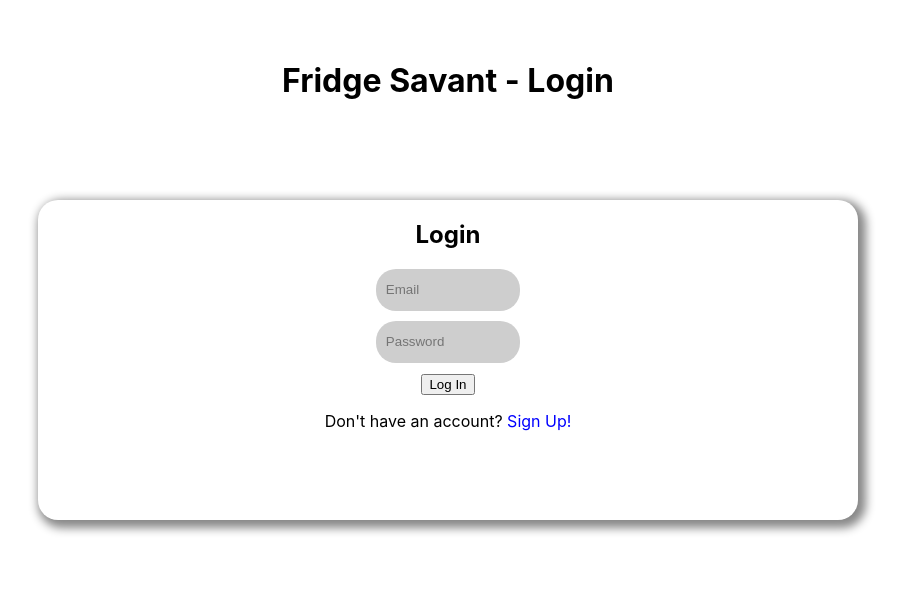
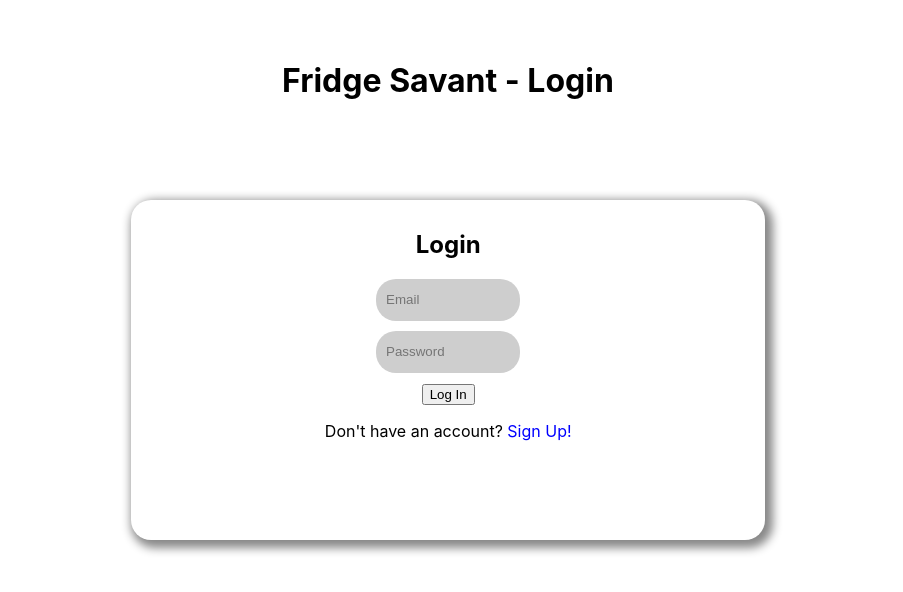
Before and after one commit to fwill22/fridge-savant-client, a React (Create React App) app: page /login in a window 1280 px wide. Shown: the top 592 px of the page, without its empty margins (192-1095 px from the left). Built offline with nearby package versions, Linux system fonts and the light colour scheme.

Commit message:
added animation and centered log in and sign up cards

```diff
--- a/src/components/loginForm/index.css
+++ b/src/components/loginForm/index.css
@@ -1,15 +1,15 @@
 .loginForm {
   border-style: none;
-  width: 80%;
-  height: 80%;
+  width: 100%;
+  height: 100%;
   min-width: 300px;
   min-height: 300px;
   position: relative;
   place-items: center;
-  left: 10%;
   background-color: white;
   border-radius: 20px;
   box-shadow: 4px 4px 10px 4px #888888;
+  padding: 10px;
 }
 
 .loginTitle {
--- a/src/components/loginForm/index.js
+++ b/src/components/loginForm/index.js
@@ -23,7 +23,7 @@ const LoginForm = ({ handleSignUpClick }) => {
 
 
   return (
-    <div className='loginForm login-form'>
+    <div className='loginForm'>
       <h2 className='loginTitle'>Login</h2>
       <form onSubmit={handleSubmitClick}>
         <input type="email"
--- a/src/components/signUpForm/index.css
+++ b/src/components/signUpForm/index.css
@@ -0,0 +1,12 @@
+.signUpForm {
+  border-style: none;
+  width: 100%;
+  height: 100%;
+  min-width: 300px;
+  min-height: 300px;
+  position: relative;
+  place-items: center;
+  background-color: white;
+  border-radius: 20px;
+  box-shadow: 4px 4px 10px 4px #888888;
+}
--- a/src/components/signUpForm/index.js
+++ b/src/components/signUpForm/index.js
@@ -53,7 +53,7 @@ const SignUpForm = () => {
   }
 
   return (
-    <div className='logInForm'>
+    <div className='signUpForm'>
       <form onSubmit={handleSubmitClick}>
         <input type="email"
               className="form-input"
--- a/src/webpages/login.css
+++ b/src/webpages/login.css
@@ -16,6 +16,34 @@
   grid-area: header;
 }
 
-.login-form {
+.form-wrapper {
   grid-area: formArea;
+  position:relative;
+  width: 60%;
+  height: 80%;
+  min-width: 300px;
+  min-height: 300px;
+  margin:auto;
 }
+
+.front,.back{
+  width: 100%;
+  height: 100%;
+  backface-visibility: hidden;
+  position: absolute;
+  transition: transform .6s linear;
+  justify-items: center;
+}
+.front {
+  transform: perspective(600px) rotateY(0deg);
+}
+.back{
+   transform: perspective(600px) rotateY(-180deg);
+}
+
+.card.rotated > .front{
+  transform: perspective(600px) rotateY(180deg);
+}
+.card.rotated > .back{
+  transform: perspective(600px) rotateY(0deg);
+}
--- a/src/webpages/login.js
+++ b/src/webpages/login.js
@@ -4,6 +4,10 @@ import SignUpForm from '../components/signUpForm'
 import './login.css'
 
 const Login = () => {
+
+  const [isRotated, setIsRotated] = React.useState(false);
+
+  const onRotate = () => setIsRotated((rotated) => !rotated);
 
   const handleSignUpClick = (event) => {
     console.log('test')
@@ -13,10 +17,31 @@ const Login = () => {
   return (
     <div className='login-container'>
       <h1 className='login-header'>Fridge Savant - Login</h1>
-      <LoginForm handleSignUpClick={handleSignUpClick} />
-      {/* <SignUpForm /> */}
+      <div className='form-wrapper'>
+        <div className={`card ${isRotated ? 'rotated' : ''}`} onClick={onRotate}>
+          <div className='front'>
+            <LoginForm handleSignUpClick={handleSignUpClick} />
+          </div>
+          <div className='back'>
+            <SignUpForm />
+          </div>
+        </div>
+      </div>
+
     </div>
   )
 }
 
 export default Login
+
+
+  // return(
+  //   <div className={`card ${isRotated ? 'rotated' : ''}`} onClick={onRotate}>
+  //     <div className="front">
+
+  //     </div>
+  //     <div className="back">
+
+  //     </div>
+  //   </div>
+  // );
```
